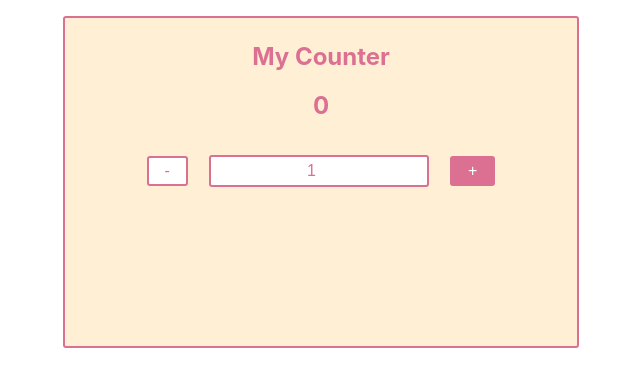
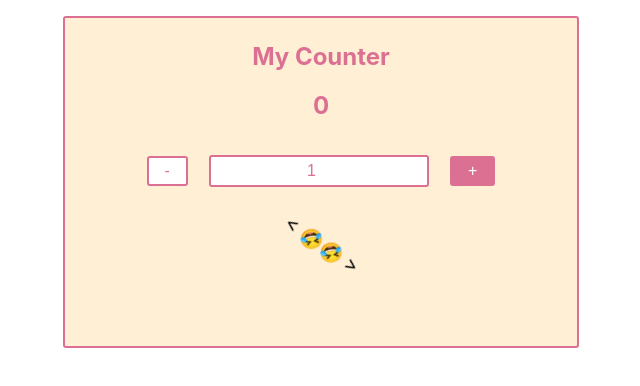
Before and after one commit to Foysal-BoyTech/react-testing, a React (Create React App) app: page / in a window 1280 px wide. Shown: the top 386 px of the page, without its empty margins (319-959 px from the left). Built offline with nearby package versions, Linux system fonts and the light colour scheme.

Commit message:
added animation with keyframes

```diff
--- a/src/counter/Counter.js
+++ b/src/counter/Counter.js
@@ -2,7 +2,8 @@
 import { bindActionCreators } from 'redux'
 import { actionCreators } from '../state/index'
 
-import styled from 'styled-components'
+import styled, { keyframes } from 'styled-components'
+
 import './Counter.css'
 
 const Wrapper = styled.section`
@@ -42,6 +43,25 @@
   border-radius: 3px;
   margin: ${(props) => props.size};
   padding: ${(props) => props.size};
+`
+
+// Create the keyframes
+const rotate = keyframes`
+  from {
+    transform: rotate(0deg);
+  }
+
+  to {
+    transform: rotate(360deg);
+  }
+`
+
+// Here we create a component that will rotate everything we pass in over two seconds
+const Rotate = styled.div`
+  display: inline-block;
+  animation: ${rotate} 5s linear infinite;
+  padding: 2rem 1rem;
+  font-size: 1.2rem;
 `
 
 export default function Counter() {
@@ -99,6 +119,7 @@
       >
         +
       </Button>
+      <Rotate>&lt; 🤣🤣 &gt;</Rotate>
     </Wrapper>
   )
 }
```
